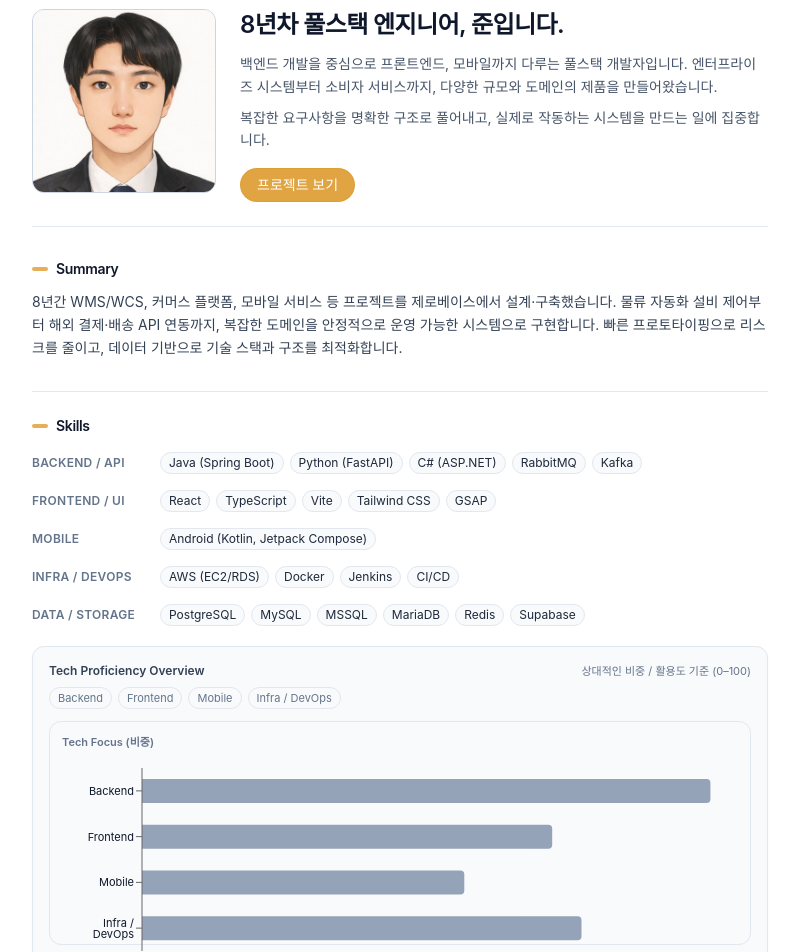
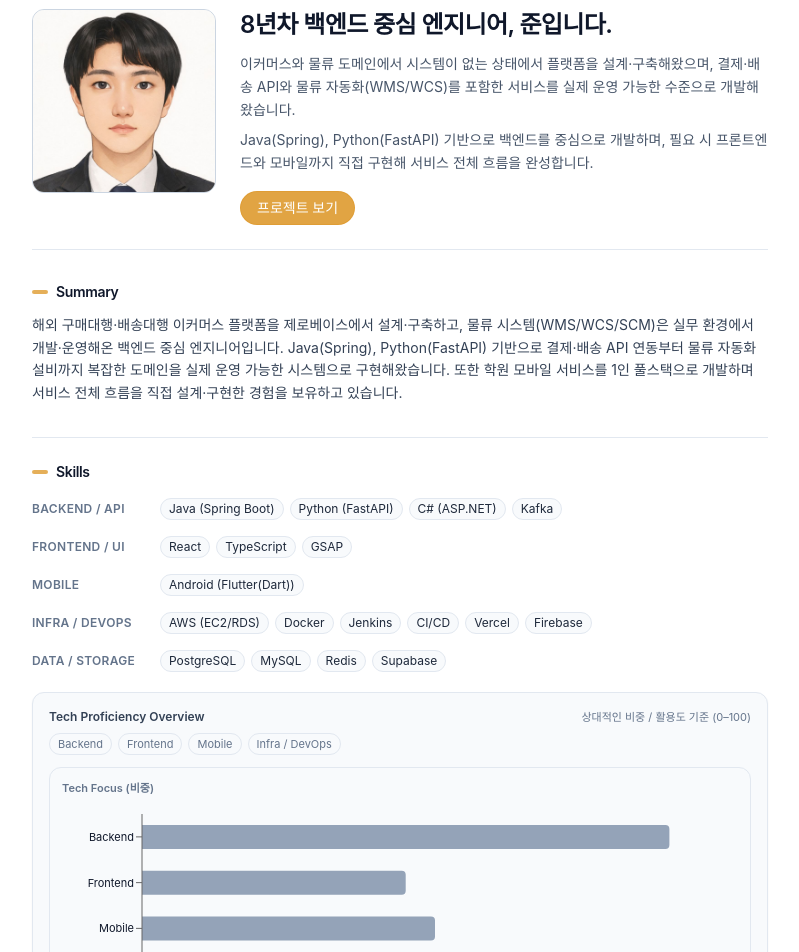
Before and after one commit to hjj5946-upply/hjj_resume, a React (Vite) app: page / in a window 1280 px wide. Shown: the part 80-1032 px from the top of the page, without its empty margins (240-1039 px from the left). Built offline with nearby package versions, Linux system fonts and the light colour scheme.

Commit message:
260407_1_profile modi

```diff
--- a/src/App.tsx
+++ b/src/App.tsx
@@ -279,7 +279,7 @@ function App() {
               <div className="w-40 aspect-square flex-shrink-0 rounded-xl overflow-hidden border border-slate-300 bg-slate-100 text-xs text-slate-500 dark:border-slate-600 dark:bg-[#383a3d] dark:text-slate-400 flex items-center justify-center md:w-[25%]">
                 <img
                   src={profileImg}
-                  alt="준의 프로필 사진"
+                  alt="실제 증명사진 기반 AI 생성 프로필 이미지"
                   className="w-full h-full object-cover object-[center_20%]"
                   onContextMenu={(e) => e.preventDefault()}
                   onDragStart={(e) => e.preventDefault()}
@@ -287,21 +287,18 @@ function App() {
               </div>
 
               <div className="flex-1">
-                {/* <p className="text-xs font-medium uppercase tracking-[0.18em] text-slate-500 dark:text-slate-400">
-                  Portfolio
-                </p> */}
-
                 <h2 className="font-inter text-2xl font-semibold tracking-tight">
-                  8년차 풀스택 엔지니어, 준입니다.
+                  8년차 백엔드 중심 엔지니어, 준입니다.
                 </h2>
 
                 <p className="mt-3 text-sm leading-relaxed text-slate-600 dark:text-slate-300">
-                  백엔드 개발을 중심으로 프론트엔드, 모바일까지 다루는 풀스택 개발자입니다.
-                  엔터프라이즈 시스템부터 소비자 서비스까지, 다양한 규모와 도메인의 제품을 만들어왔습니다.
+                  이커머스와 물류 도메인에서 시스템이 없는 상태에서 플랫폼을 설계·구축해왔으며,
+                  결제·배송 API와 물류 자동화(WMS/WCS)를 포함한 서비스를 실제 운영 가능한 수준으로 개발해왔습니다.
                 </p>
 
                 <p className="mt-2 text-sm leading-relaxed text-slate-600 dark:text-slate-300">
-                  복잡한 요구사항을 명확한 구조로 풀어내고, 실제로 작동하는 시스템을 만드는 일에 집중합니다.
+                  Java(Spring), Python(FastAPI) 기반으로 백엔드를 중심으로 개발하며,
+                  필요 시 프론트엔드와 모바일까지 직접 구현해 서비스 전체 흐름을 완성합니다.
                 </p>
 
                 <div className="mt-4 flex flex-wrap gap-3 text-sm">
@@ -324,9 +321,11 @@ function App() {
           <section id="summary" className="mb-8">
             <SectionTitle>Summary</SectionTitle>
             <p className="mt-3 text-sm leading-relaxed text-slate-700 dark:text-slate-300">
-              8년간 WMS/WCS, 커머스 플랫폼, 모바일 서비스 등 프로젝트를 제로베이스에서 설계·구축했습니다.
-              물류 자동화 설비 제어부터 해외 결제·배송 API 연동까지, 복잡한 도메인을 안정적으로 운영 가능한 시스템으로 구현합니다.
-              빠른 프로토타이핑으로 리스크를 줄이고, 데이터 기반으로 기술 스택과 구조를 최적화합니다.
+              해외 구매대행·배송대행 이커머스 플랫폼을 제로베이스에서 설계·구축하고,
+              물류 시스템(WMS/WCS/SCM)은 실무 환경에서 개발·운영해온 백엔드 중심 엔지니어입니다.
+              Java(Spring), Python(FastAPI) 기반으로 결제·배송 API 연동부터 물류 자동화 설비까지
+              복잡한 도메인을 실제 운영 가능한 시스템으로 구현해왔습니다.
+              또한 학원 모바일 서비스를 1인 풀스택으로 개발하며 서비스 전체 흐름을 직접 설계·구현한 경험을 보유하고 있습니다.
             </p>
           </section>
 
@@ -345,7 +344,7 @@ function App() {
                     "Java (Spring Boot)",
                     "Python (FastAPI)",
                     "C# (ASP.NET)",
-                    "RabbitMQ",
+                    // "RabbitMQ",
                     "Kafka",
                   ]}
                 />
@@ -354,14 +353,14 @@ function App() {
                   items={[
                     "React",
                     "TypeScript",
-                    "Vite",
-                    "Tailwind CSS",
+                    // "Vite",
+                    // "Tailwind CSS",
                     "GSAP",
                   ]}
                 />
                 <SkillRow
                   label="Mobile"
-                  items={["Android (Kotlin, Jetpack Compose)"]}
+                  items={["Android (Flutter(Dart))"]}
                 />
                 <SkillRow
                   label="Infra / DevOps"
@@ -370,6 +369,8 @@ function App() {
                     "Docker",
                     "Jenkins",
                     "CI/CD",
+                    "Vercel",
+                    "Firebase",
                   ]}
                 />
                 <SkillRow
@@ -377,8 +378,8 @@ function App() {
                   items={[
                     "PostgreSQL",
                     "MySQL",
-                    "MSSQL",
-                    "MariaDB",
+                    // "MSSQL",
+                    // "MariaDB",
                     "Redis",
                     "Supabase",
                   ]}
@@ -466,7 +467,7 @@ function App() {
                 ]}
               />
               <ExperienceItem
-                period="2022-01 ~ 2025-09 (3년 8개월)"
+                period="2022-07 ~ 2025-09 (3년 2개월)"
                 role="Backend Engineer / Full-Stack Engineer"
                 org="Overseas Commerce & Logistics Platform"
                 bullets={[
@@ -478,7 +479,7 @@ function App() {
                 ]}
               />
               <ExperienceItem
-                period="2017-06 ~ 2021-12 (4년 6개월)"
+                period="2017-06 ~ 2021-11 (4년 5개월)"
                 role="Web / Backend Engineer"
                 org="WMS/WCS Core Solution"
                 bullets={[
--- a/src/components/SkillChart.tsx
+++ b/src/components/SkillChart.tsx
@@ -8,9 +8,9 @@ import {
   } from "recharts";
 
   const data = [
-    { name: "Backend", value: 97 },
-    { name: "Frontend", value: 70 },
-    { name: "Mobile", value: 55 },
+    { name: "Backend", value: 90 },
+    { name: "Frontend", value: 45 },
+    { name: "Mobile", value: 50 },
     { name: "Infra / DevOps", value: 75 },
   ];
 
```
Also changed, not shown: 1 other file (tests, documents, lock files or other folders).
